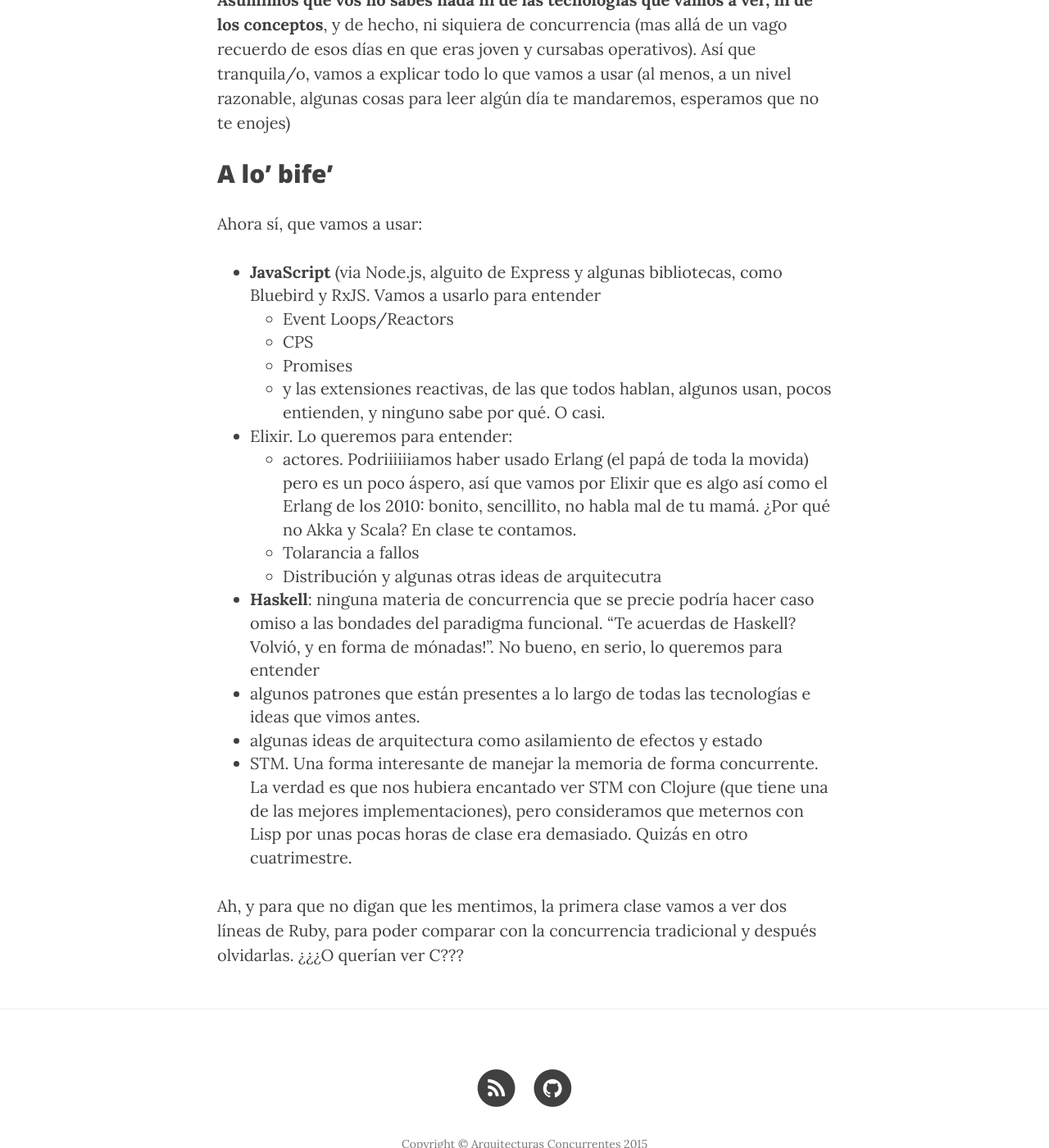
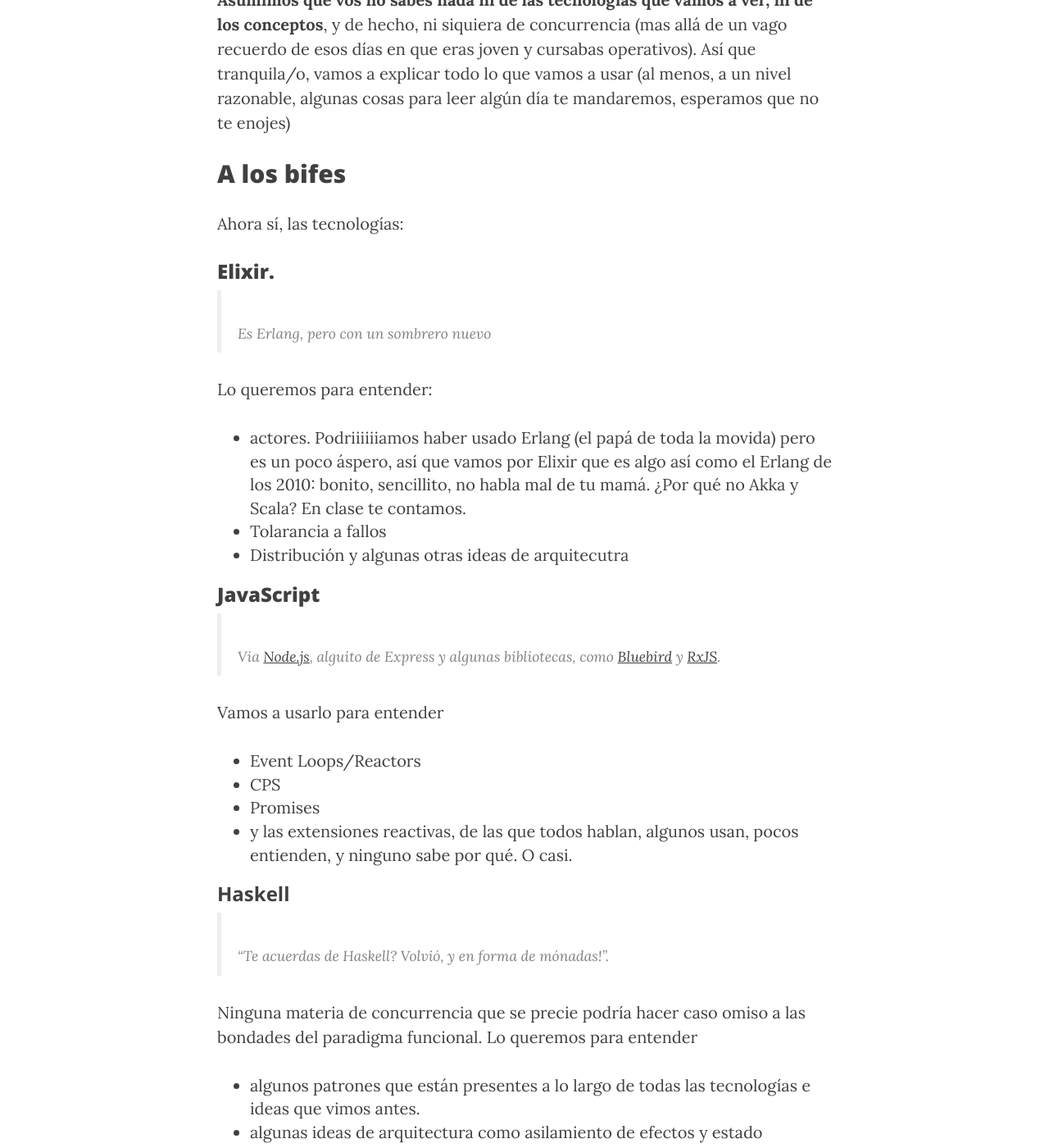
Before and after one commit to arquitecturas-concurrentes/arquitecturas-concurrentes.github.io, a Jekyll site: the page built from tecnologias.md, in a window 1280 px wide and 1400 px high, scrolled down 1610 px. Shown: the whole window at 82% size. Built offline with Jekyll 4.4.1, drawn with Linux system fonts in a browser that asks for light colours; nearby versions of some CDN libraries.

Commit message:
Update tecnologias.md

```diff
--- a/tecnologias.md
+++ b/tecnologias.md
@@ -20,23 +20,39 @@
 **Asumimos que vos no sabés nada ni de las tecnologías que vamos a ver, ni de los conceptos**, y de hecho, ni siquiera de concurrencia (mas allá de un vago recuerdo de esos días en que eras joven y cursabas operativos). Así que tranquila/o, vamos a explicar todo lo que vamos a usar (al menos, a un nivel razonable, algunas cosas para leer algún día te mandaremos, esperamos que no te enojes)
 
 
-## A lo' bife'
+## A los bifes
 
-Ahora sí, que vamos a usar:
+Ahora sí, las tecnologías:
 
-  * **JavaScript** (via [Node.js](https://nodejs.org), alguito de Express y algunas bibliotecas, como [Bluebird](https://github.com/petkaantonov/bluebird) y [RxJS](https://github.com/Reactive-Extensions/RxJS). Vamos a usarlo para entender
-    * Event Loops/Reactors
-    * CPS
-    * Promises
-    * y las extensiones reactivas, de las que todos hablan, algunos usan, pocos entienden, y ninguno sabe por qué. O casi.
-  * [Elixir](http://elixir-lang.org/). Lo queremos para entender:
-    * actores. Podriiiiiiamos haber usado [Erlang](http://www.erlang.org/) (el papá de toda la movida) pero es un poco áspero, así que vamos por Elixir que es algo así como el Erlang de los 2010: bonito, sencillito, no habla mal de tu mamá. ¿Por qué no Akka y Scala? En clase te contamos.
-    * Tolarancia a fallos
-    * Distribución y algunas otras ideas de arquitecutra
-  * **Haskell**: ninguna materia de concurrencia que se precie podría hacer caso omiso a las bondades del paradigma funcional. "Te acuerdas de Haskell? Volvió, y en forma de mónadas!". No bueno, en serio, lo queremos para entender
-   * algunos patrones que están presentes a lo largo de todas las tecnologías e ideas que vimos antes.
-   * algunas ideas de arquitectura como asilamiento de efectos y estado
-   * STM. Una forma interesante de manejar la memoria de forma concurrente. La verdad es que nos hubiera encantado ver STM con Clojure (que tiene una de las mejores implementaciones), pero consideramos que meternos con Lisp por unas pocas horas de clase era demasiado. Quizás en otro cuatrimestre.
+### [Elixir](http://elixir-lang.org/).
+
+> Es Erlang, pero con un sombrero nuevo
+
+Lo queremos para entender:
+
+  * actores. Podriiiiiiamos haber usado [Erlang](http://www.erlang.org/) (el papá de toda la movida) pero es un poco áspero, así que vamos por Elixir que es algo así como el Erlang de los 2010: bonito, sencillito, no habla mal de tu mamá. ¿Por qué no Akka y Scala? En clase te contamos.
+  * Tolarancia a fallos
+  * Distribución y algunas otras ideas de arquitecutra
+
+### JavaScript
+
+> Via [Node.js](https://nodejs.org), alguito de Express y algunas bibliotecas, como [Bluebird](https://github.com/petkaantonov/bluebird) y [RxJS](https://github.com/Reactive-Extensions/RxJS).
+
+Vamos a usarlo para entender
+   * Event Loops/Reactors
+   * CPS
+   * Promises
+   * y las extensiones reactivas, de las que todos hablan, algunos usan, pocos entienden, y ninguno sabe por qué. O casi.
+
+###  **Haskell**
+
+> "Te acuerdas de Haskell? Volvió, y en forma de mónadas!".
+
+Ninguna materia de concurrencia que se precie podría hacer caso omiso a las bondades del paradigma funcional. Lo queremos para entender
+
+  * algunos patrones que están presentes a lo largo de todas las tecnologías e ideas que vimos antes.
+  * algunas ideas de arquitectura como asilamiento de efectos y estado
+  * STM. Una forma interesante de manejar la memoria de forma concurrente. La verdad es que nos hubiera encantado ver STM con Clojure (que tiene una de las mejores implementaciones), pero consideramos que meternos con Lisp por unas pocas horas de clase era demasiado. Quizás en otro cuatrimestre.
 
 
 Ah, y para que no digan que les mentimos, la primera clase vamos a ver dos líneas de Ruby, para poder comparar con la concurrencia tradicional y después olvidarlas. ¿¿¿O querían ver C???
```
